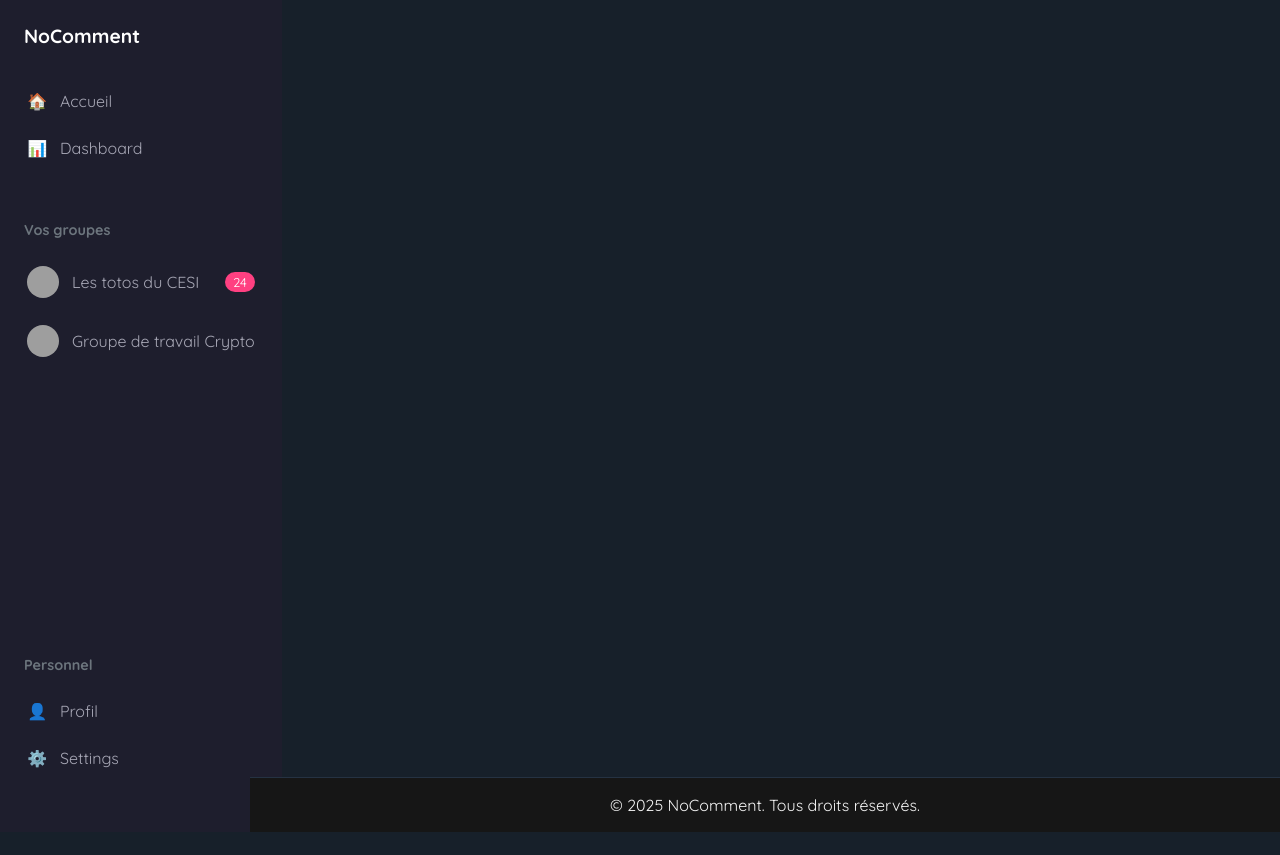
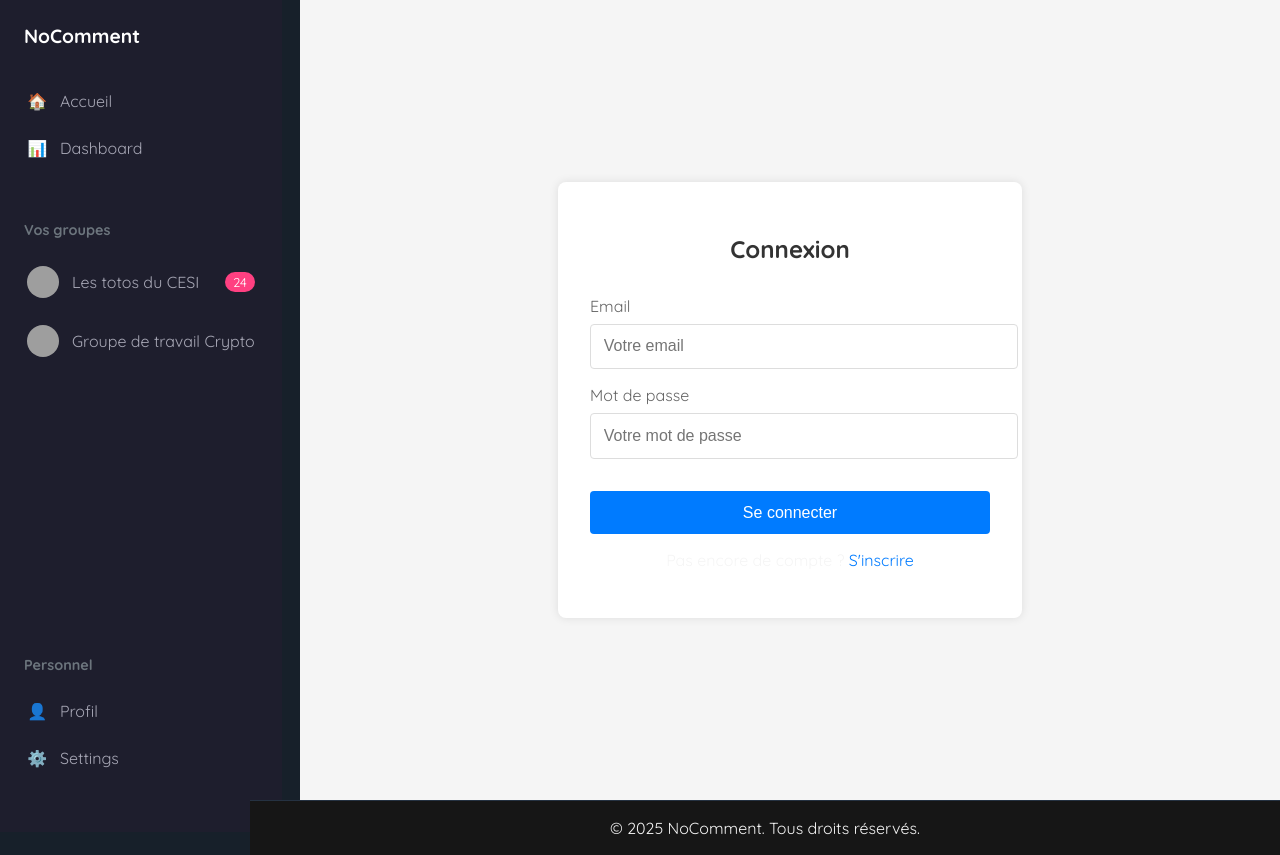
Before and after one commit to Evan-Duval/NoComment, an Angular app in the folder FrontEnd/: page /login in a window 1280 px wide. Before the commit this address led to /. Before the commit the page ends 832 px from the top, so only its background shows below. Built offline with nearby package versions, Linux system fonts and the light colour scheme; grey boxes are pictures that could not be loaded.

Commit message:
login & register : beginning

```diff
--- /dev/null
+++ b/FrontEnd/src/app/auth/login/login.component.html
@@ -0,0 +1,22 @@
+<div class="login-container">
+    <div class="login-box">
+        <h2>Connexion</h2>
+        <form>
+            <div class="form-group">
+            <label for="email">Email</label>
+            <input type="email" id="email" placeholder="Votre email">
+            </div>
+
+            <div class="form-group">
+            <label for="password">Mot de passe</label>
+            <input type="password" id="password" placeholder="Votre mot de passe">
+            </div>
+
+            <button type="submit">Se connecter</button>
+
+            <div class="register-link">
+            <p>Pas encore de compte ? <a routerLink="/register">S'inscrire</a></p>
+            </div>
+        </form>
+    </div>
+</div>
--- /dev/null
+++ b/FrontEnd/src/app/auth/register/register.component.html
@@ -0,0 +1,32 @@
+<div class="register-container">
+    <div class="register-box">
+        <h2>Inscription</h2>
+        <form>
+            <div class="form-group">
+            <label for="username">Nom d'utilisateur</label>
+            <input type="text" id="username" placeholder="Votre nom d'utilisateur">
+            </div>
+
+            <div class="form-group">
+            <label for="email">Email</label>
+            <input type="email" id="email" placeholder="Votre email">
+            </div>
+
+            <div class="form-group">
+            <label for="password">Mot de passe</label>
+            <input type="password" id="password" placeholder="Votre mot de passe">
+            </div>
+
+            <div class="form-group">
+            <label for="confirmPassword">Confirmer le mot de passe</label>
+            <input type="password" id="confirmPassword" placeholder="Confirmez votre mot de passe">
+            </div>
+
+            <button type="submit">S'inscrire</button>
+
+            <div class="login-link">
+            <p>Déjà un compte ? <a routerLink="/login">Se connecter</a></p>
+            </div>
+        </form>
+    </div>
+</div>
--- a/FrontEnd/src/styles.css
+++ b/FrontEnd/src/styles.css
@@ -8,3 +8,81 @@ body {
     color: #f5f5f5;
     background-color: #17202A;
 }
+
+
+/* Login & Register */
+.login-container, .register-container {
+    display: flex;
+    justify-content: center;
+    align-items: center;
+    min-height: 100vh;
+    background-color: #f5f5f5;
+}
+
+.login-box, .register-box {
+    background: white;
+    padding: 2rem;
+    border-radius: 8px;
+    box-shadow: 0 0 10px rgba(0,0,0,0.1);
+    width: 100%;
+    max-width: 400px;
+}
+
+h2 {
+    text-align: center;
+    margin-bottom: 2rem;
+    color: #333;
+}
+
+.form-group {
+    margin-bottom: 1rem;
+}
+
+label {
+    display: block;
+    margin-bottom: 0.5rem;
+    color: #666;
+}
+
+input {
+    width: 100%;
+    padding: 0.8rem;
+    border: 1px solid #ddd;
+    border-radius: 4px;
+    font-size: 1rem;
+}
+
+input:focus {
+    outline: none;
+    border-color: #007bff;
+}
+
+button {
+    width: 100%;
+    padding: 0.8rem;
+    background-color: #007bff;
+    color: white;
+    border: none;
+    border-radius: 4px;
+    font-size: 1rem;
+    cursor: pointer;
+    margin-top: 1rem;
+}
+
+button:hover {
+    background-color: #0056b3;
+}
+
+.register-link, .login-link {
+    text-align: center;
+    margin-top: 1rem;
+}
+
+a {
+    color: #007bff;
+    text-decoration: none;
+}
+
+a:hover {
+    text-decoration: underline;
+}
```
Also changed, not shown: FrontEnd/src/app/app.routes.ts (+13 -1 lines), FrontEnd/src/app/auth/login/login.component.ts (added, +12 -0 lines), FrontEnd/src/app/auth/register/register.component.ts (added, +12 -0 lines), FrontEnd/src/app/auth/login/login.component.css (added), FrontEnd/src/app/auth/register/register.component.css (added), 2 other files (tests, documents, lock files or other folders).
